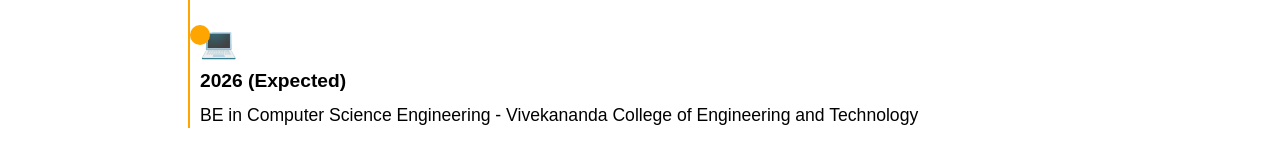
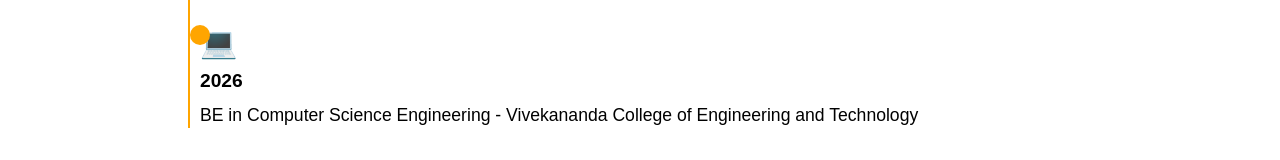
Before and after one commit to karthik-khandige/karthik-khandige, a plain HTML site: page education.html in a window 1280 px wide. Shown: the part 443-603 px from the top of the page. Drawn offline with nearby package versions, Linux system fonts and the light colour scheme.

Commit message:
Update education.html

```diff
--- a/education.html
+++ b/education.html
@@ -157,7 +157,7 @@
       <div class="timeline-item fade-in" style="animation-delay: 1.5s;">
         <div class="dot"></div>
         <div class="icon">💻</div>
-        <div class="date">2026 (Expected)</div>
+        <div class="date">2026</div>
         <div class="description">BE in Computer Science Engineering - Vivekananda College of Engineering and Technology</div>
       </div>
     </div>
```
